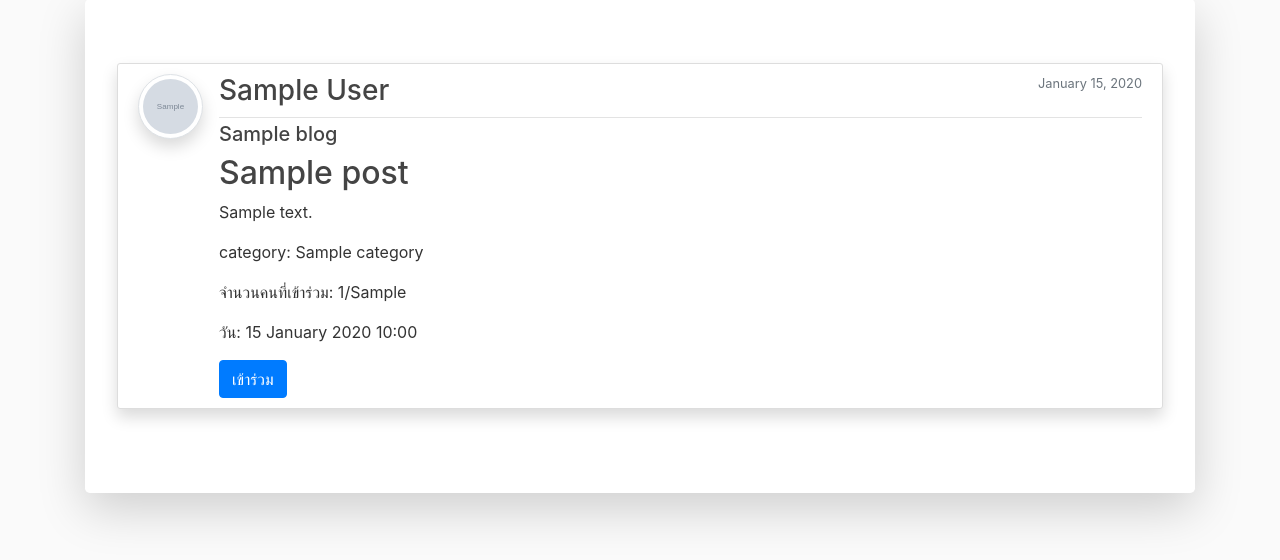
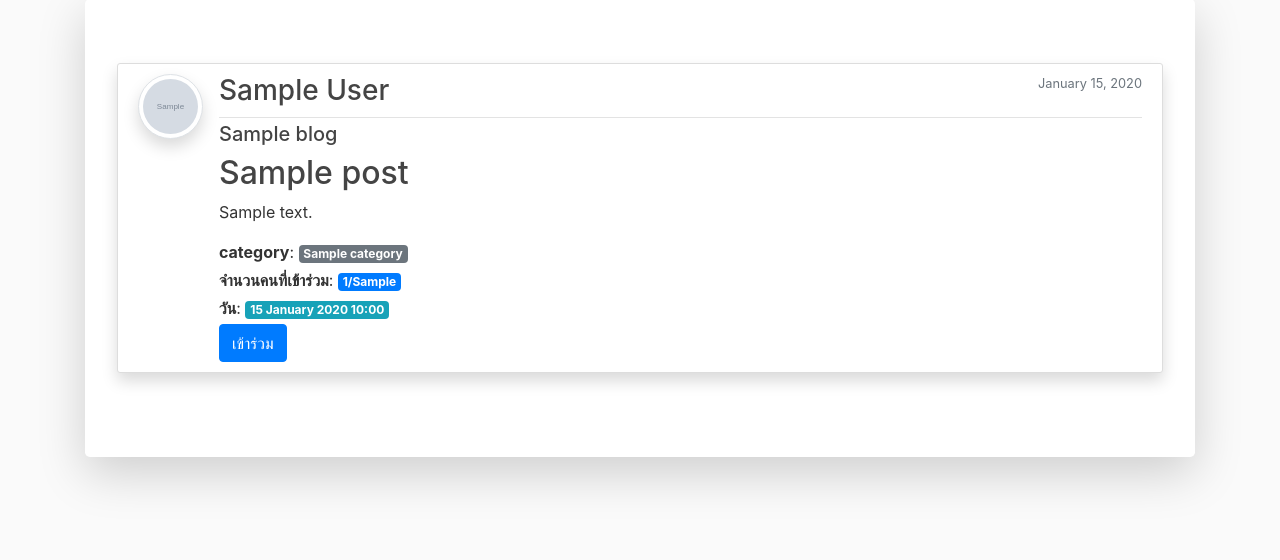
Before and after one commit to iristap/mit_project, a Django app: template django_web_app/blog/templates/blog/home.html in a window 1280 px wide. Shown: the part 87-647 px from the top of the page. Run offline with Django 3.2, Linux system fonts and the light colour scheme; the template is opened without the code that fills it: most values are stand-ins (such as "Sample title", 1, 10 or a date in 2020); grey boxes marked "Sample" are stand-in pictures; some libraries are stand-ins or nearby versions.

Commit message:
add ความสวยงาม

```diff
--- a/django_web_app/blog/templates/blog/home.html
+++ b/django_web_app/blog/templates/blog/home.html
@@ -22,15 +22,19 @@
 
           </div>
           {% if post.category %}
-            <p>category: {{ post.category }}</p>
+            <p class="mb-1"><strong>category</strong>: <span class="badge badge-secondary">{{ post.category }}</span></p>
           {% endif %}
-          {% if post.max_participants %}
-            <p>จำนวนคนที่เข้าร่วม: {{ post.participants.count }}/{{ post.max_participants }}</p>
+          {% if post.max_participants == post.participants.count %}
+              <p class="mb-1"><strong>จำนวนคนที่เข้าร่วม</strong>: <span class="badge badge-danger">{{ post.participants.count }}/{{ post.max_participants }}</span></p>
           {% else %}
-          <p>จำนวนคนที่เข้าร่วม: ไม่จำกัดจำนวน </p>
+              {% if post.max_participants %}
+                  <p class="mb-1"><strong>จำนวนคนที่เข้าร่วม</strong>: <span class="badge badge-primary">{{ post.participants.count }}/{{ post.max_participants }}</span></p>
+              {% else %}
+                  <p class="mb-1"><strong>จำนวนคนที่เข้าร่วม</strong>: <span class="badge badge-success">ไม่จำกัดจำนวน</span> </p>
+              {% endif %}
           {% endif %}
           {% if post.date_ended %}
-          <p>วัน: {{ post.date_ended|date:"d F Y H:i" }}</p> <!-- แสดงวันสิ้นสุด -->
+          <p class="mb-1"><strong>วัน</strong>: <span class="badge badge-info">{{ post.date_ended|date:"d F Y H:i" }}</span></p> <!-- แสดงวันสิ้นสุด -->
           {% endif %}
 
 
```
Also changed, not shown: django_web_app/blog/templates/blog/user_posts.html (+15 -0 lines), django_web_app/blog/templates/blog/post_form.html (line endings or trailing spaces).
